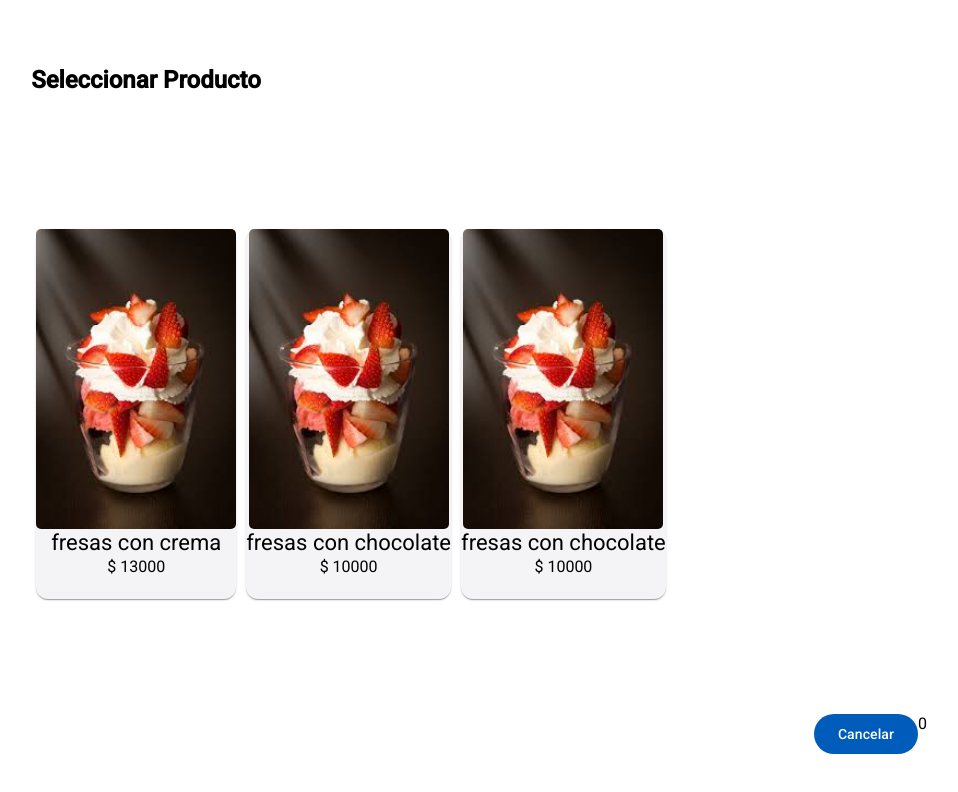
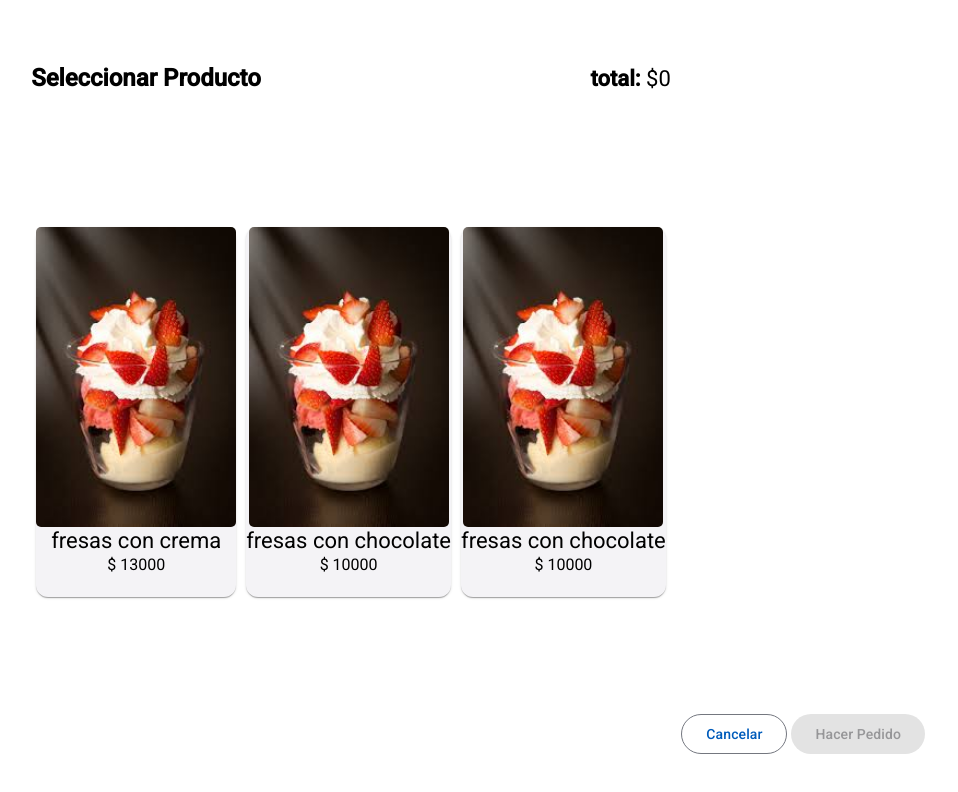
Before and after one commit to dperezc21/dulce-creams-web, an Angular app: page /home in a window 1280 px wide. Both pictures are taken after a click on the button "ORDENAR". Shown: the top 792 px of the page, without its empty margins (289-1247 px from the left). Built offline with nearby package versions, Linux system fonts and the light colour scheme.

Commit message:
feat: display total price of products selected

```diff
--- a/src/app/components/admin/add-product/add-product.component.css
+++ b/src/app/components/admin/add-product/add-product.component.css
@@ -11,7 +11,3 @@
   flex-direction: column;
   width: 50%;
 }
-
-.margin-2-px {
-  margin: 2px;
-}
--- a/src/app/components/orders/orders.component.html
+++ b/src/app/components/orders/orders.component.html
@@ -2,11 +2,8 @@
   @if(ordering) {
     <app-products-view [products]="products()" (productsSelectedToOrder)="productsSelected($event)"></app-products-view>
     <div class="cancel-button-container">
-      <button mat-flat-button (click)="this.ordering = !this.ordering">Cancelar</button>
-      {{this.orderingProducts().length}}
-      @if(this.orderingProducts().length) {
-        <button mat-flat-button>Hacer Pedido</button>
-      }
+      <button class="margin-2-px" mat-stroked-button (click)="this.ordering = !this.ordering">Cancelar</button>
+      <button class="margin-2-px" mat-flat-button [disabled]="!orderingProducts().length" (click)="doOrder()">Hacer Pedido</button>
     </div>
   }
   @if(!ordering) {
--- a/src/app/components/orders/orders.component.ts
+++ b/src/app/components/orders/orders.component.ts
@@ -31,4 +31,8 @@ export class OrdersComponent implements OnInit {
   productsSelected(ordering1: Ordering[]) {
     this.orderingProducts.update(() => [...ordering1]);
   }
+
+  doOrder() {
+
+  }
 }
--- a/src/app/components/products-view/products-view.component.css
+++ b/src/app/components/products-view/products-view.component.css
@@ -1,3 +1,9 @@
+.header-products-view {
+  display: flex;
+  flex-direction: row;
+  justify-content: space-between;
+  align-items: center;
+}
 
 .products-container {
   display: flex;
--- a/src/app/components/products-view/products-view.component.html
+++ b/src/app/components/products-view/products-view.component.html
@@ -1,4 +1,7 @@
-<h2>Seleccionar Producto</h2>
+<div class="header-products-view">
+  <h2>Seleccionar Producto</h2>
+  <span class="font-size-22"><strong>total:</strong> ${{ productsSelected() | totalPrice }}</span>
+</div>
 <div class="products-container">
   @for (product of products(); track product.id) {
     <div class="ordering-product">
@@ -8,9 +11,6 @@
         <mat-card-title>{{product.name}}</mat-card-title>
         <span>$ {{product.price}}</span>
       </mat-card>
-      @if (product | validProductsSelected: productsSelected()) {
-        <button mat-stroked-button>Editar</button>
-      }
     </div>
   }
 </div>
--- a/src/app/components/products-view/products-view.component.ts
+++ b/src/app/components/products-view/products-view.component.ts
@@ -5,6 +5,7 @@ import {MatCard, MatCardTitle} from '@angular/material/card';
 import {Ordering} from '../../interfaces/ordering';
 import {MatButton} from '@angular/material/button';
 import {ValidProductsSelectedPipe} from '../../pipes/products-selected.pipe';
+import {TotalPricePipe} from '../../pipes/total-price.pipe';
 
 @Component({
   selector: 'app-products-view',
@@ -12,8 +13,8 @@ import {ValidProductsSelectedPipe} from '../../pipes/products-selected.pipe';
     NgOptimizedImage,
     MatCard,
     MatCardTitle,
-    MatButton,
-    ValidProductsSelectedPipe
+    ValidProductsSelectedPipe,
+    TotalPricePipe
   ],
   templateUrl: './products-view.component.html',
   standalone: true,
--- /dev/null
+++ b/src/app/pipes/total-price.pipe.ts
@@ -0,0 +1,16 @@
+import { Pipe, PipeTransform } from '@angular/core';
+import {Product} from '../interfaces/product';
+
+@Pipe({
+  standalone: true,
+  name: 'totalPrice'
+})
+export class TotalPricePipe implements PipeTransform {
+
+  transform(products: Product[]): number {
+    return products.reduce((previousValue, currentValue) => {
+      return previousValue + currentValue.price;
+    }, 0) as number ?? 0;
+  }
+
+}
--- a/src/styles.css
+++ b/src/styles.css
@@ -8,3 +8,11 @@ body { margin: 0; font-family: Roboto, "Helvetica Neue", sans-serif; }
   flex-direction: row;
   justify-content: center
 }
+
+.margin-2-px {
+  margin: 2px;
+}
+
+.font-size-22 {
+  font-size: 22px;
+}
```
Also changed, not shown: src/app/interfaces/ordering.ts (added, +10 -0 lines).
